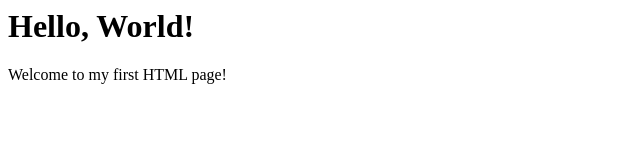
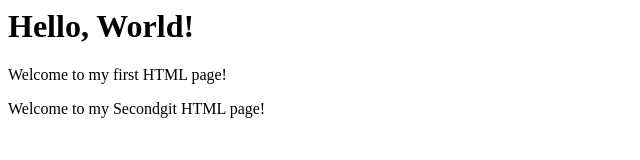
Before and after one commit to AwaisHanif10/Localrepo, a plain HTML site: page index.html in a window 1280 px wide. Shown: the whole page, without its empty margins (0-640 px from the left). Drawn offline with Linux system fonts and the light colour scheme.

Commit message:
THis is new line

```diff
--- a/index.html
+++ b/index.html
@@ -1,3 +1,4 @@
 
     <h1>Hello, World!</h1>
     <p>Welcome to my first HTML page!</p>
+    <p>Welcome to my Secondgit  HTML page!</p>
```
